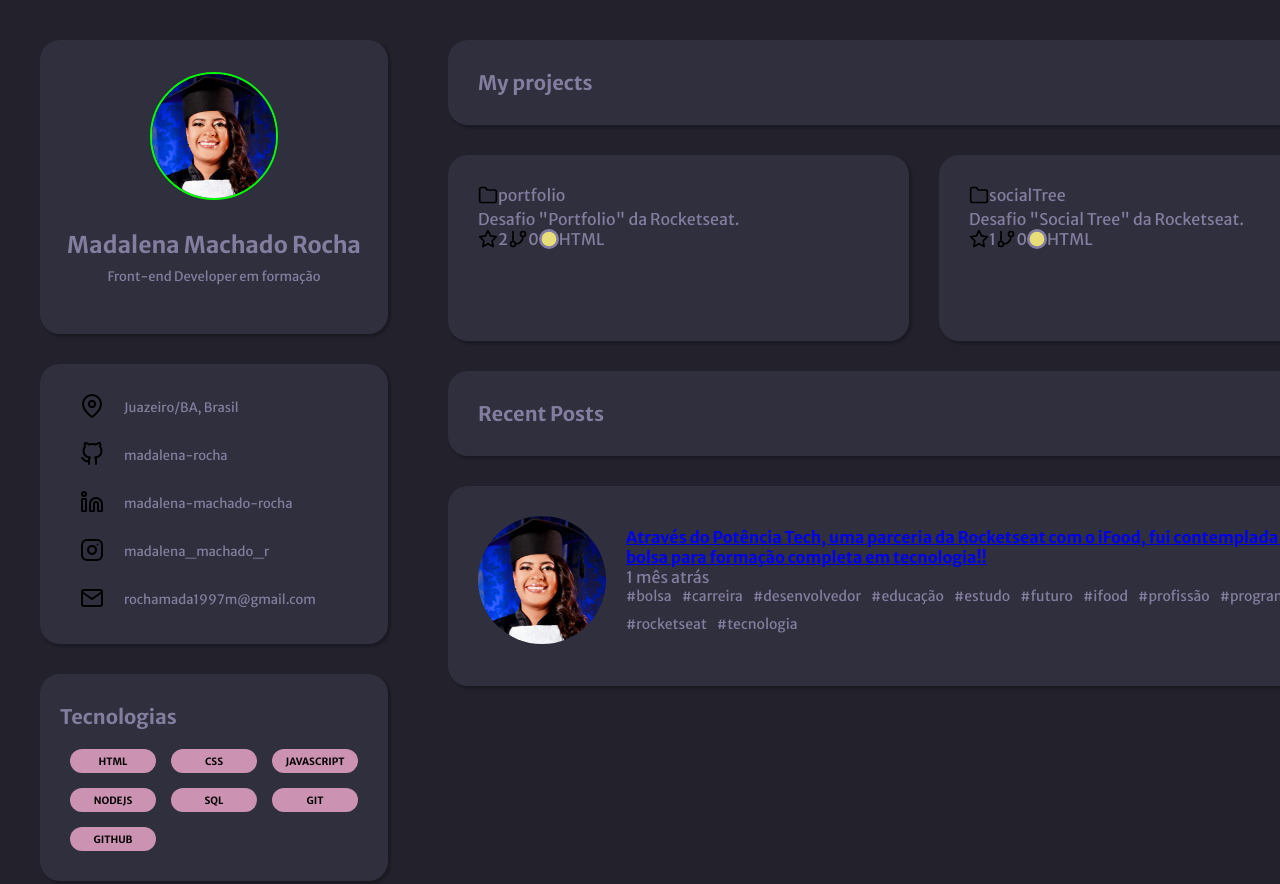
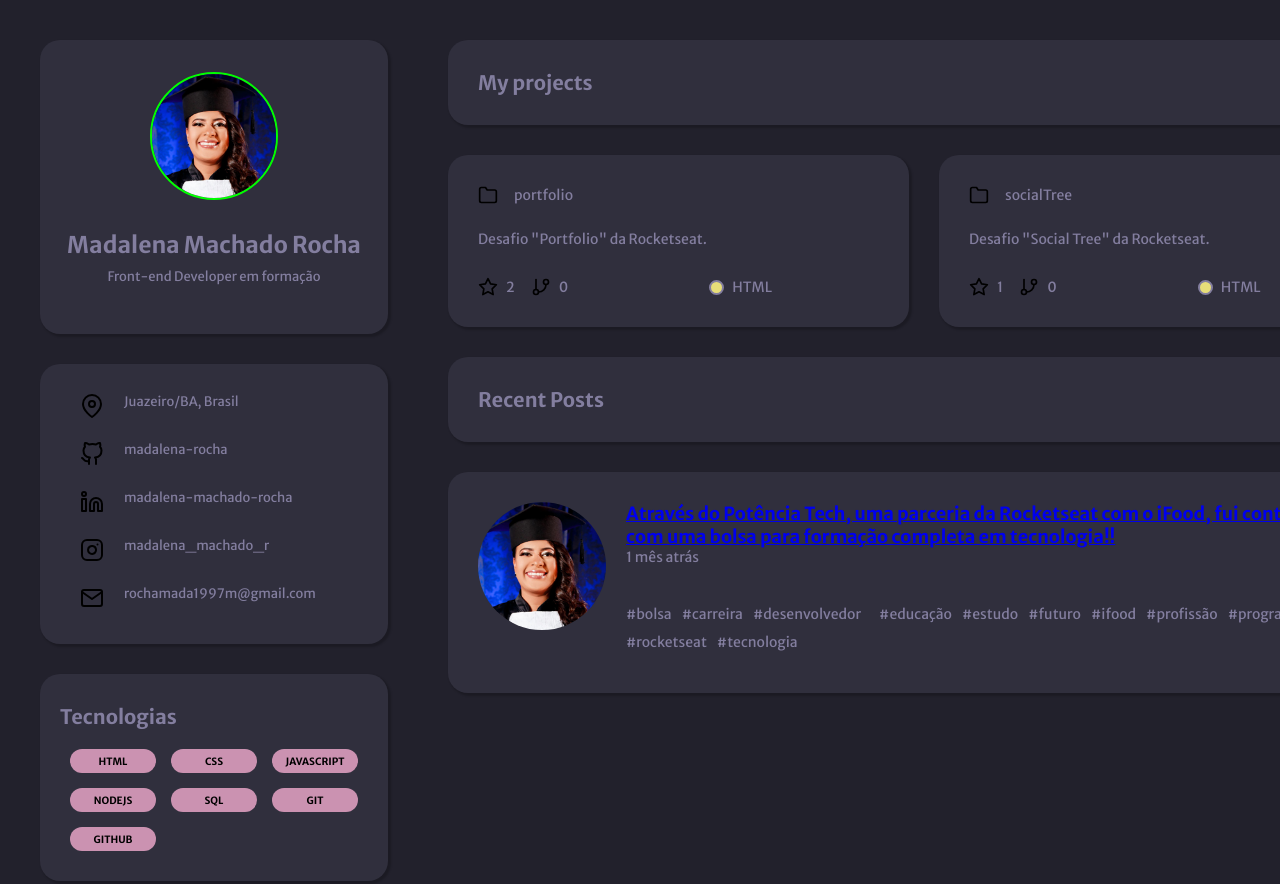
Before and after one commit to madalena-rocha/portfolio, a plain HTML site: page index.html in a window 1280 px wide. Shown: the top 884 px of the page. Drawn offline with Linux system fonts and the light colour scheme.

Commit message:
Update style.css

```diff
--- a/style.css
+++ b/style.css
@@ -86,7 +86,6 @@ h1 {
 }
 
 .links {
-    justify-content: center;
     gap: 20px;
 
     font-weight: 400;
@@ -98,7 +97,6 @@ h1 {
 
 .link {
     display: flex;
-    align-items: center;
     gap: 20px;
 }
 
@@ -141,6 +139,10 @@ ul {
     font-weight: 700;
     font-size: 14px;
     line-height: 18px;
+
+    display: flex;
+    flex-direction: column;
+    gap: 30px;
 
     padding: 20px 60px 30px;
 }
@@ -192,21 +194,62 @@ h2 {
 
 .project-1, .project-2 {
     width: 461px;
-    height: 186px;
 }
 
-.project-1 div, .project-2 div {
+.folder {
     display: flex;
+
+    font-weight: 700;
+    font-size: 16px;
+    line-height: 20px;
+
+    margin-bottom: 20px;
 }
 
-.project-1 img, .project-2 img {
+.folder img, .icons img {
     width: 20px;
     height: 20px;
 }
 
+.folder a {
+    margin-right: 16px;
+}
+
+.projects p:nth-child(2) {
+    font-weight: 400;
+    font-size: 14px;
+    line-height: 20px;
+}
+
+.icons {
+    display: flex;
+    align-items: center;
+
+    font-weight: 400;
+    font-size: 14px;
+    line-height: 18px;
+
+    margin-top: 28px;
+}
+
+.icons p:nth-child(2), p:nth-child(4) {
+    margin-left: 8px;
+}
+
+.icons img:nth-child(3) {
+    margin-left: 16px;
+}
+
+.icons img:nth-child(5) {
+    width: 15px;
+    height: 15px;
+
+    margin-left: 141px;
+    margin-right: 8px;
+}
+
 .post {
     display: flex;
-    align-items: center;
     gap: 20px;
 
     padding: 30px 30px 42px;
@@ -219,14 +262,24 @@ h2 {
     border-radius: 50%;
 }
 
+h4 {
+    font-weight: 700;
+    font-size: 18px;
+    line-height: 23px;
+}
+
+.post-1 p {
+    font-weight: 400;
+    font-size: 14px;
+    line-height: 18px;
+}
+
 .hashtags {
     display: flex;
     flex-wrap: wrap;
     gap: 10px;
 
-    font-weight: 400;
-    font-size: 14px;
-    line-height: 18px;
+    margin-top: 39px;
 }
 
 footer {
```
